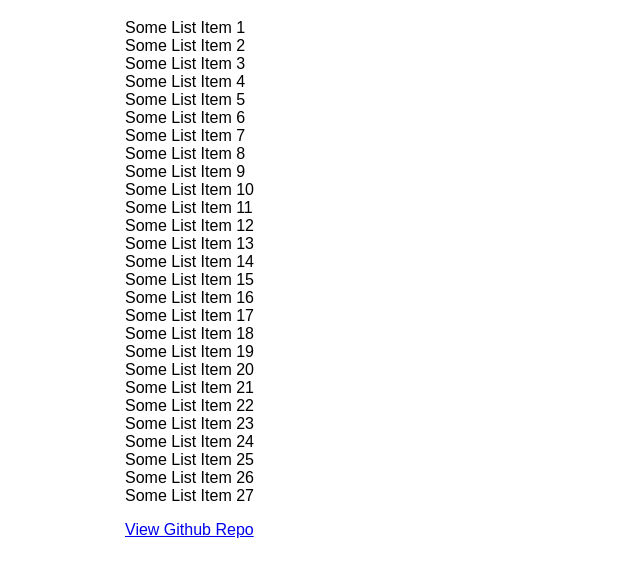
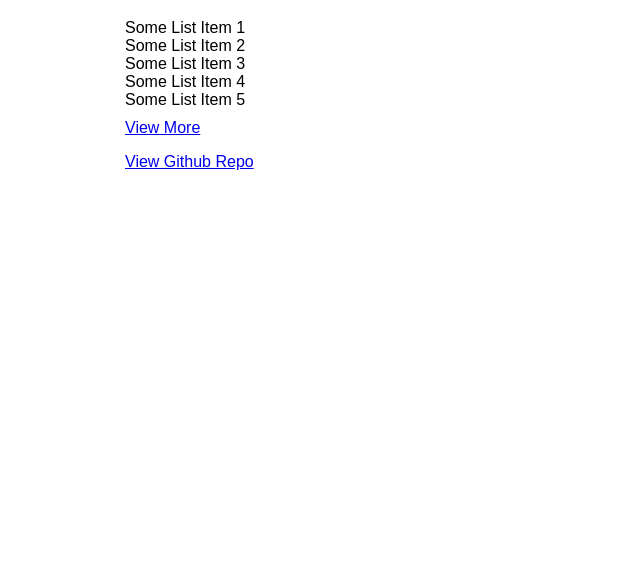
Before and after one commit to zeshanshani/simple-load-more, a plain HTML site: page demo.html in a window 1280 px wide. Shown: the part 61-634 px from the top of the page, without its empty margins (115-755 px from the left). Drawn offline with nearby package versions, Linux system fonts and the light colour scheme.

Commit message:
Fix demo link
Signed-off-by: Zeshan Ahmed <me@zeshanahmed.com>

```diff
--- a/demo.html
+++ b/demo.html
@@ -62,7 +62,7 @@
   <script src="jquery.simpleLoadMore.js"></script>
   <!-- <script src="jquery.simpleLoadMore.js"></script> -->
   <script>
-    $('.some-list').zaLoadMore({
+    $('.some-list').simpleLoadMore({
       item: 'div',
       count: 5
     });
```
